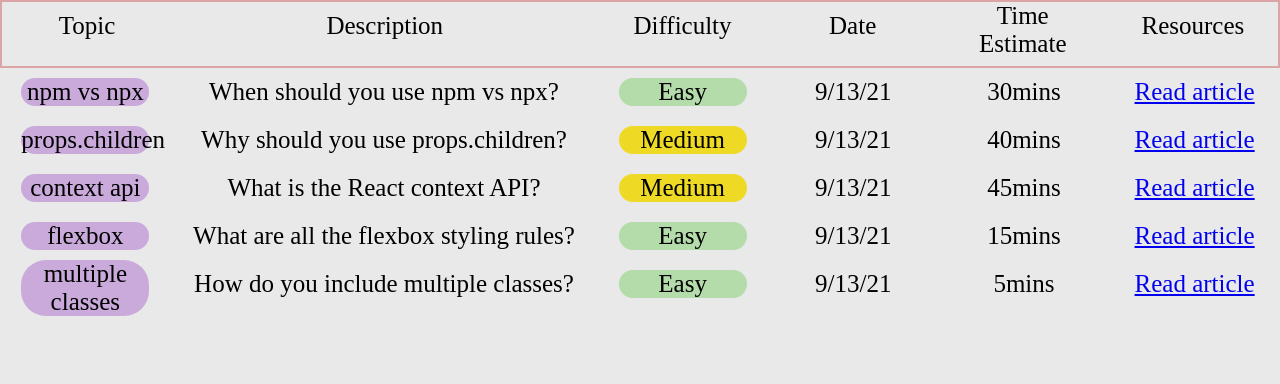
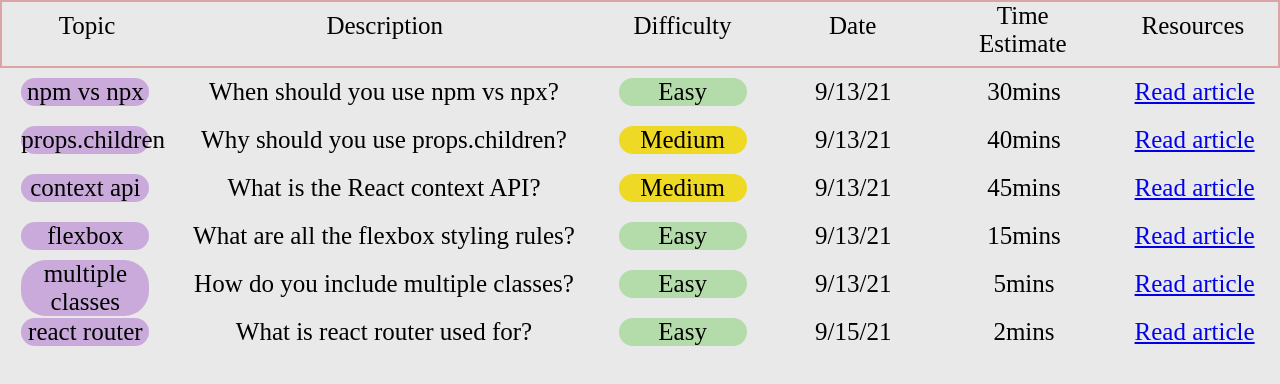
Before and after one commit to cameronpartee/learning-tracker, a React (Create React App) app: page / in a window 1280 px wide. Shown: the top 384 px of the page. Built offline with nearby package versions, Linux system fonts and the light colour scheme.

Commit message:
added new fact learning to the learning tracker

```diff
--- a/src/components/Task/TaskList.js
+++ b/src/components/Task/TaskList.js
@@ -44,6 +44,15 @@ const DUMMY_TASKS = [
     resources:
       "https://github.com/cammyp/design-challenge/blob/main/src/components/Layout/HeaderCartButton.js",
   },
+  {
+    topic: "react router",
+    description: "What is react router used for?",
+    difficulty: "Easy",
+    date: "9/15/21",
+    timeEstimate: "2mins",
+    resources:
+      "https://www.geeksforgeeks.org/reactjs-router/#:~:text=React%20Router%20is%20a%20standard,in%20sync%20with%20the%20URL.com",
+  },
 ];
 
 const TaskList = () => {
```
